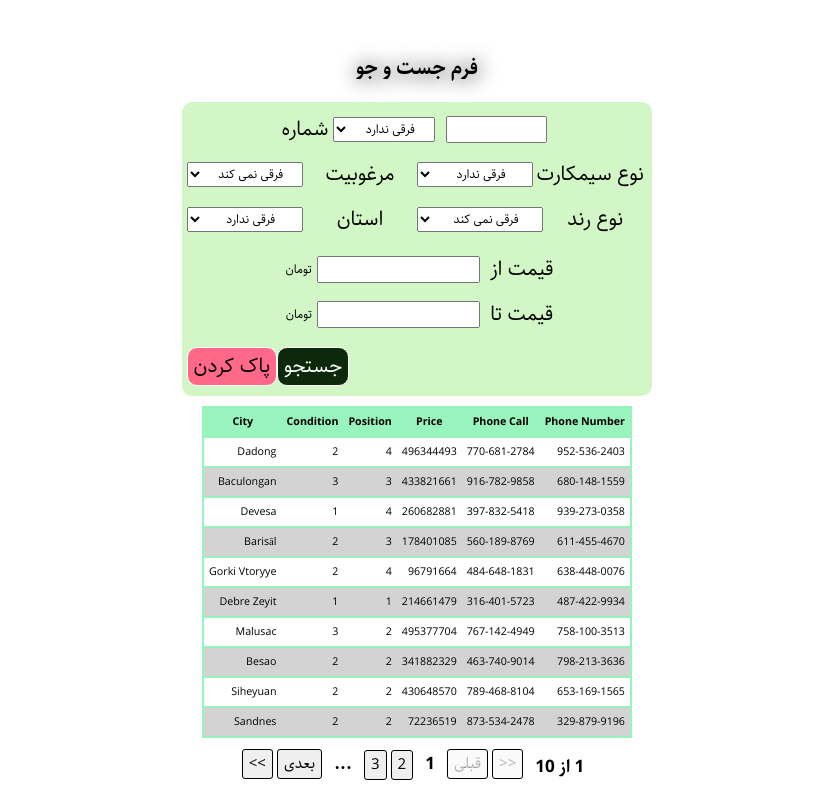
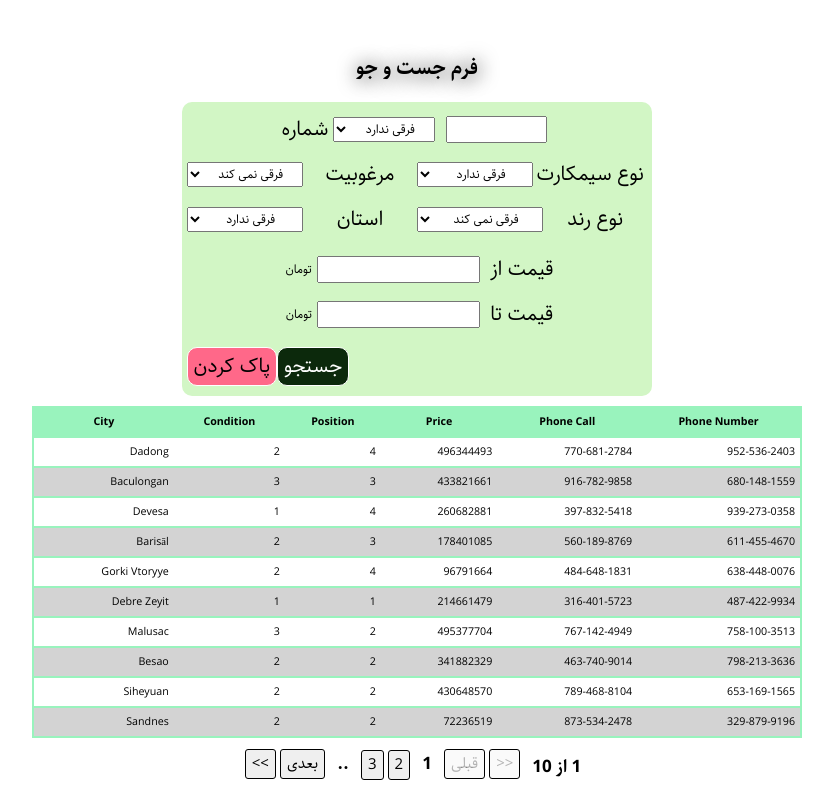
Before and after one commit to Maxxfloat/sh, a React (Create React App) app: page /sim/1 in a window 1280 px wide. Before the commit this address led to /sim/0. Shown: the part 242-1042 px from the top of the page, without its empty margins (223-1056 px from the left). Built offline with nearby package versions, Linux system fonts and the light colour scheme.

Commit message:
result table paggination of sim page matched to params

```diff
--- a/src/Component/MainComponents/Header/Header.jsx
+++ b/src/Component/MainComponents/Header/Header.jsx
@@ -26,7 +26,7 @@ const Header = () => {
 
 	const tabs = [
 		<Link
-			to="/sim"
+			to="/sim/1"
 			className={s.link}
 			onClick={() => dispatch({ type: "switchToSim" })}
 		>
--- a/src/Component/Pages/SIM/Components/SIMResultTable/SIMResultTable.jsx
+++ b/src/Component/Pages/SIM/Components/SIMResultTable/SIMResultTable.jsx
@@ -1,11 +1,8 @@
 import React from "react";
-import { useTable, usePagination } from "react-table";
+// import { useParams } from "react-router";
 
-import MOCK_DATA_2 from "../../../../Data/MOCK_DATA_2.json";
-
-const SIMResultTable = ({ COLUMN }) => {
-	const columns = React.useMemo(() => COLUMN, [COLUMN]);
-	const data = React.useMemo(() => MOCK_DATA_2, []);
+const SIMResultTable = ({ tableInstance }) => {
+	// const { pageNumber } = useParams();
 
 	const {
 		getTableProps,
@@ -13,13 +10,11 @@ const SIMResultTable = ({ COLUMN }) => {
 		headerGroups,
 		page,
 		prepareRow,
-	} = useTable(
-		{
-			columns,
-			data,
-		},
-		usePagination
-	);
+	} = tableInstance;
+
+	// const gotoPageHandler = () => {
+
+	// }
 
 	const table = (
 		<table {...getTableProps()}>
--- a/src/Component/Pages/SIM/Components/SIMResultTable/SimResultPaggination.jsx
+++ b/src/Component/Pages/SIM/Components/SIMResultTable/SimPaggination.jsx
@@ -1,15 +1,10 @@
 import React from "react";
-import { useTable, usePagination } from "react-table";
+// import { useTable, usePagination } from "react-table";
 import { useHistory } from "react-router-dom";
 
 import s from "./SIMResultTable.module.scss";
-import { COLUMN } from "./COLUMN";
-import MOCK_DATA_2 from "../../../../Data/MOCK_DATA_2.json";
 
-const SimResultPaggination = () => {
-	const columns = React.useMemo(() => COLUMN, []);
-	const data = React.useMemo(() => MOCK_DATA_2, []);
-
+const SimResultPaggination = ({ tableInstance }) => {
 	const history = useHistory();
 
 	const {
@@ -20,20 +15,13 @@ const SimResultPaggination = () => {
 		pageOptions,
 		gotoPage,
 		pageCount,
-
 		state,
-	} = useTable(
-		{
-			columns,
-			data,
-		},
-		usePagination
-	);
+	} = tableInstance;
 
 	const { pageIndex } = state;
 
 	React.useEffect(() => {
-		history.push(`/sim/${pageIndex}`);
+		history.replace(`/sim/${pageIndex + 1}`);
 		return () => {};
 	}, [history, pageIndex]);
 
@@ -58,11 +46,11 @@ const SimResultPaggination = () => {
 						return <strong key={page}>{page + 1}</strong>;
 					} else if (page < pageIndex - 2) {
 						if (page >= pageIndex - 3) {
-							return <strong key={page}>{"..."}</strong>;
+							return <strong key={page}>{".."}</strong>;
 						}
 					} else if (page > pageIndex + 2) {
 						if (page <= pageIndex + 3) {
-							return <strong key={page}>{"..."}</strong>;
+							return <strong key={page}>{".."}</strong>;
 						}
 					} else {
 						return (
--- a/src/Component/Pages/SIM/SIM.jsx
+++ b/src/Component/Pages/SIM/SIM.jsx
@@ -1,22 +1,39 @@
 import React from "react";
+import { useTable, usePagination } from "react-table";
+import { useParams } from "react-router";
 
 import s from "./SIM.module.scss";
 
 import { COLUMN } from "./Components/SIMResultTable/COLUMN";
+import usersData from "../../Data/MOCK_DATA_2.json";
 import MainPage from "../../MainComponents/MainPage/MainPage";
 import SIMSearchForm from "./Components/SIMSearchForm/SIMSearchForm";
 import Result from "./Components/SIMResultTable/SIMResultTable";
-import Paggination from "./Components/SIMResultTable/SimResultPaggination";
+import Paggination from "./Components/SIMResultTable/SimPaggination";
 
 const SIM = () => {
+	const columns = React.useMemo(() => COLUMN, []);
+	const data = React.useMemo(() => usersData, []);
+
+	const { pageNumber } = useParams();
+
+	const tableInstance = useTable(
+		{
+			columns,
+			data,
+			initialState: { pageIndex: Number(pageNumber) - 1 },
+		},
+		usePagination
+	);
+
 	const main = (
 		<>
 			<div>
 				<SIMSearchForm />
 			</div>
 			<div className={s.result}>
-				<Result COLUMN={COLUMN} />
-				<Paggination />
+				<Result tableInstance={tableInstance} />
+				<Paggination tableInstance={tableInstance} />
 			</div>
 		</>
 	);
--- a/src/Component/Pages/SIM/SIM.module.scss
+++ b/src/Component/Pages/SIM/SIM.module.scss
@@ -13,4 +13,7 @@
 	box-sizing: inherit;
 	@include displayFlex(column, center, center);
 	font-size: 7rem;
+	table {
+		width: 100%;
+	}
 }
```
